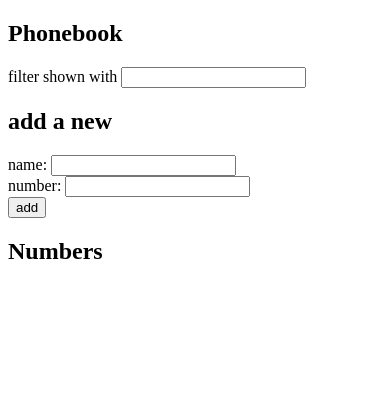
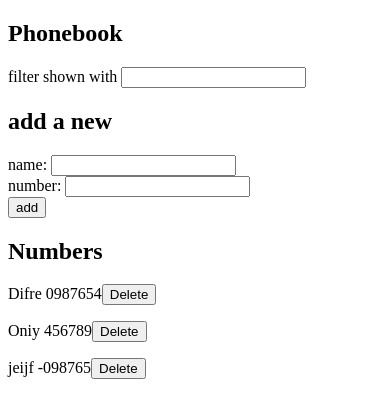
Before and after one commit to FredrickOguya/Full-Stack-Open, a React (Vite) app in the folder Part 2/the phonebook/: page / in a window 390 px wide. Shown: the top 418 px of the page. Built offline with nearby package versions, Linux system fonts and the light colour scheme; data requests are answered from the project's data file.

Commit message:
2.15*: The Phonebook step 10

```diff
--- a/Part 2/the phonebook/db.json
+++ b/Part 2/the phonebook/db.json
@@ -1,3 +1,19 @@
 {
-  "persons": []
+  "persons": [
+    {
+      "id": "5760",
+      "name": "Difre",
+      "number": "0987654"
+    },
+    {
+      "id": "f8b0",
+      "name": "Oniy",
+      "number": "456789"
+    },
+    {
+      "id": "0787",
+      "name": "jeijf",
+      "number": "-098765"
+    }
+  ]
 }
--- a/Part 2/the phonebook/src/App.jsx
+++ b/Part 2/the phonebook/src/App.jsx
@@ -11,7 +11,7 @@ import PersonService from './services/persons';
                               /></p>
       )
     }
-    const PersonForm = ({setNewName,setNewNumber,addNewNumber, newName, handleSubmit,newNumber}) => {
+    const PersonForm = ({setNewName,setNewNumber,addNewNumber, newName, newNumber}) => {
       return (
         <form onSubmit={addNewNumber}>
         <div>
@@ -37,7 +37,7 @@ import PersonService from './services/persons';
       return (
         <div>
         { filteredSearch.map(persons=>
-          <p key={persons.name}>{persons.name} {persons.number}
+          <p key={persons.id}>{persons.name} {persons.number}
           <button onClick={()=>handleDelete(persons.id)}>Delete</button></p>
         )}
       </div>
@@ -70,7 +70,17 @@ const App = () => {
     const alreadyExists = persons.some(person => person.name ===newName)
 
     if(alreadyExists) {
-      alert(`${newName} is already added to phonebook`)
+      const updatingPerson = persons.find(person =>person.name === newName)
+      if(window.confirm(`Do you want to update contact for ${updatingPerson.name}?`)){
+        PersonService
+        .updatePerson(updatingPerson.id,{...updatingPerson,number: newNumber})
+        .then(response => {
+          setPersons(persons.map(person => person.id === updatingPerson.id ? response.data : person))
+          setNewName('');
+          setNewNumber('');
+        })
+      }
+
     }else{
 
       PersonService
--- a/Part 2/the phonebook/src/services/persons.js
+++ b/Part 2/the phonebook/src/services/persons.js
@@ -14,5 +14,9 @@ const deletePerson = id => {
   return axios.delete(`${baseurl}/${id}`)
 }
 
+const updatePerson = (id,newPerson) => {
+  return axios.put(`${baseurl}/${id}`,newPerson)
+}
 
-export default { getPersons, createPerson, deletePerson }
+
+export default { getPersons, createPerson, deletePerson, updatePerson }
```
